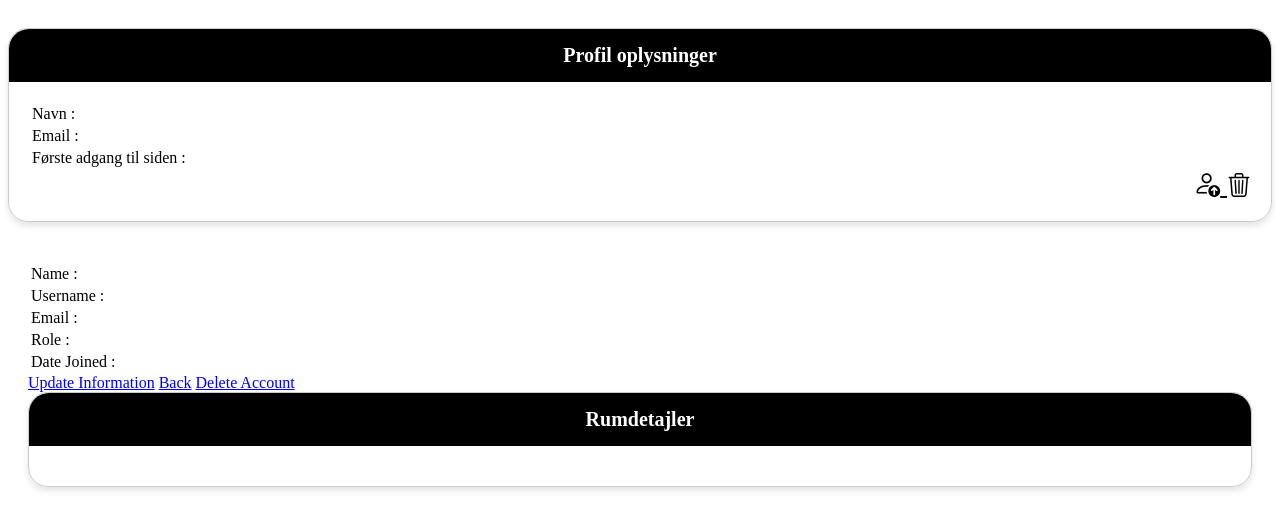
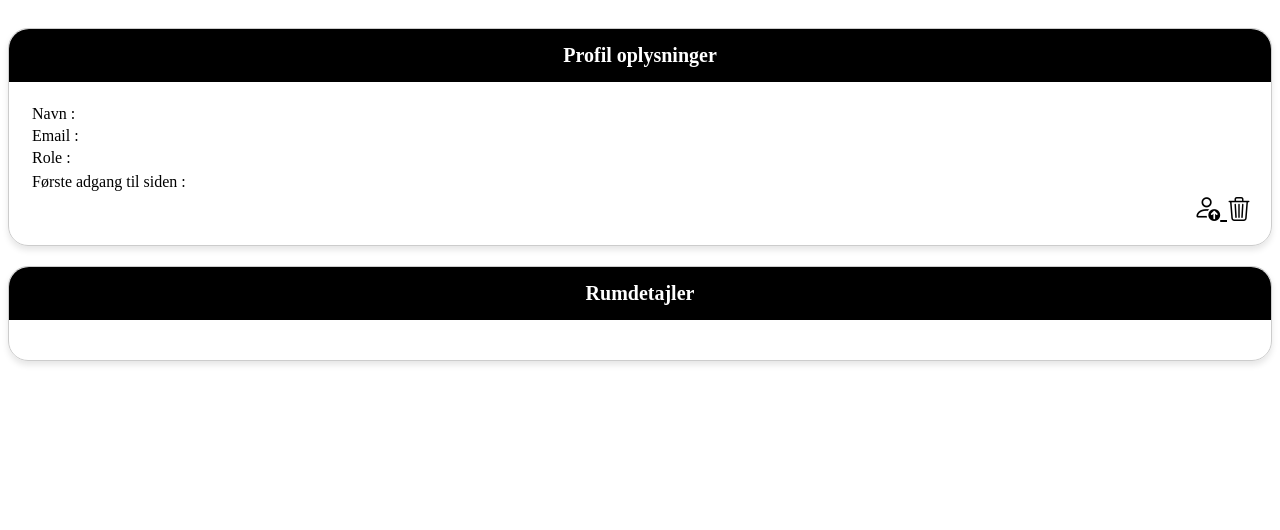
Before and after one commit to SebastianThomsen/Eksamens-Projekt, a PHP site: template app/frontend/pages/profile.php in a window 1280 px wide. Shown: the top 530 px of the page. Run offline with PHP 8.4, Linux system fonts and the light colour scheme; the template is opened without the code that fills it, so the values that code supplies are empty.

Commit message:
Ændret det sebastian har fjernet

```diff
--- a/app/backend/auth/login.php
+++ b/app/backend/auth/login.php
@@ -22,7 +22,7 @@ if (Input::exists()) {
             if ($user->data()->role == 'administrator') {
                 Redirect::to('admin.php');
             } else {
-                Redirect::to('index.php');
+                Redirect::to('home.php');
             }
         }
     } else {
--- a/app/backend/auth/profile.php
+++ b/app/backend/auth/profile.php
@@ -3,7 +3,7 @@ require_once 'app/backend/core/Init.php';
 
 if (! $user->isLoggedIn())
 {
-     Redirect::to('index.php');
+     Redirect::to('home.php');
 }
 
 $data = $user->data();
--- a/app/backend/auth/register.php
+++ b/app/backend/auth/register.php
@@ -39,7 +39,6 @@ if (Input::exists()) {
                     'password'  => Password::hash(Input::get('password')),
                     'name'      => Input::get('name')
                 ));
-                Session::flash('register-success', 'Thanks for registering! You can login now.');
                 Redirect::to('index.php');
             } catch (Exception $e) {
                 die($e->getMessage());
--- a/app/backend/auth/update-account.php
+++ b/app/backend/auth/update-account.php
@@ -56,8 +56,7 @@ if (Input::exists()) {
                         'password'  => Password::hash(Input::get('new_password'))
                     ));
                 }
-                Session::flash('update-success', 'Profile successfully updated!');
-                Redirect::to('index.php');
+                Redirect::to('profile.php');
             } catch (Exception $e) {
                 die($e->getMessage());
             }
--- a/app/frontend/pages/profile.php
+++ b/app/frontend/pages/profile.php
@@ -29,6 +29,10 @@
                                 <td><?php echo escape($data->username); ?></td>
                             </tr>
                             <tr>
+                                <td>Role :</td>
+                                <td><?php echo escape($data->role); ?></td>
+                                <tr>
+                            <tr>
                                 <td>Første adgang til siden :</td>
                                 <td><?php echo escape($data->joined); ?></td>
                             </tr>
@@ -44,35 +48,6 @@
                     </div>
                 </div>
             </div>
-            <div class="panel-body">
-              <div class="row">
-                <div class=" col-md-9 col-lg-9 ">
-                  <table class="table table-user-information">
-                    <tbody>
-                      <tr>
-                        <td>Name :</td>
-                        <td><?php echo escape($data->name); ?></td>
-                      </tr>
-                      <tr>
-                        <td>Username :</td>
-                        <td><?php echo escape($data->username); ?></td>
-                      </tr>
-                      <tr>
-                        <td>Email :</td>
-                        <td><?php echo escape($data->email); ?></td>
-                      </tr>
-                      <tr>
-                        <td>Role :</td>
-                        <td><?php echo escape($data->role); ?></td>
-                      <tr>
-                        <td>Date Joined :</td>
-                        <td><?php echo escape($data->joined); ?></td>
-                      </tr>
-                    </tbody>
-                  </table>
-                  <a href="update-account.php" class="btn btn-primary">Update Information</a>
-                  <a href="index.php" class="btn btn-primary">Back</a>
-                  <a href="delete-account.php" class="btn btn-danger">Delete Account</a>
             <div class="panel panel-info">
                 <div class="panel-heading">
                     <h3 class="panel-title">Rumdetajler</h3>
--- a/index.php
+++ b/index.php
@@ -1,5 +1,3 @@
 <?php require_once 'start.php'; ?>
-<?php require_once FRONTEND_INCLUDE . 'header.php'; ?>
-<?php require_once FRONTEND_INCLUDE . 'navbar.php'; ?>
-<?php require_once FRONTEND_PAGE . 'home.php'; ?>
-<?php require_once FRONTEND_INCLUDE . 'footer.php'; ?>
+<?php require_once BACKEND_AUTH . 'login.php'; ?>
+<?php require_once FRONTEND_PAGE . 'login.php'; ?>
```
